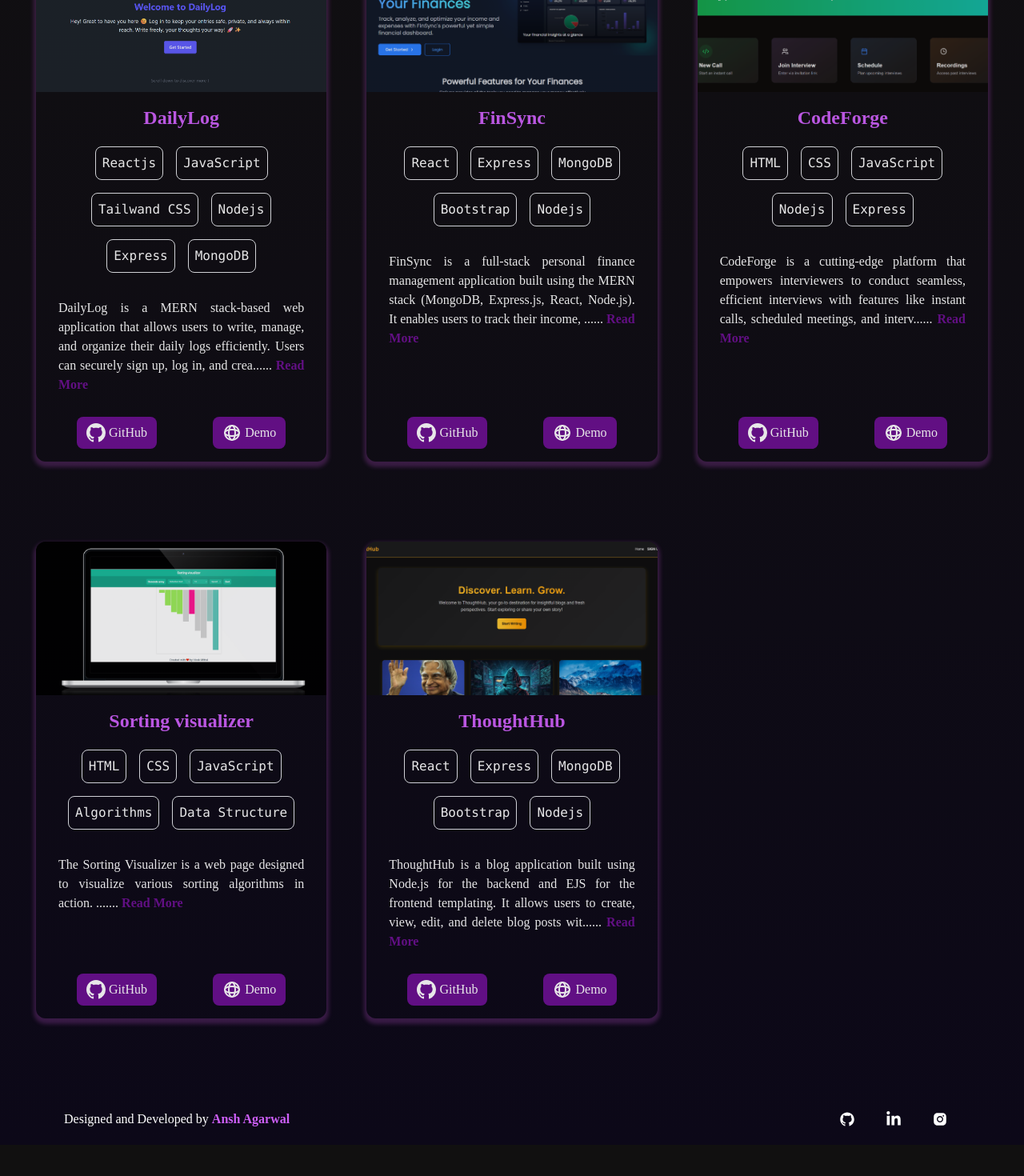
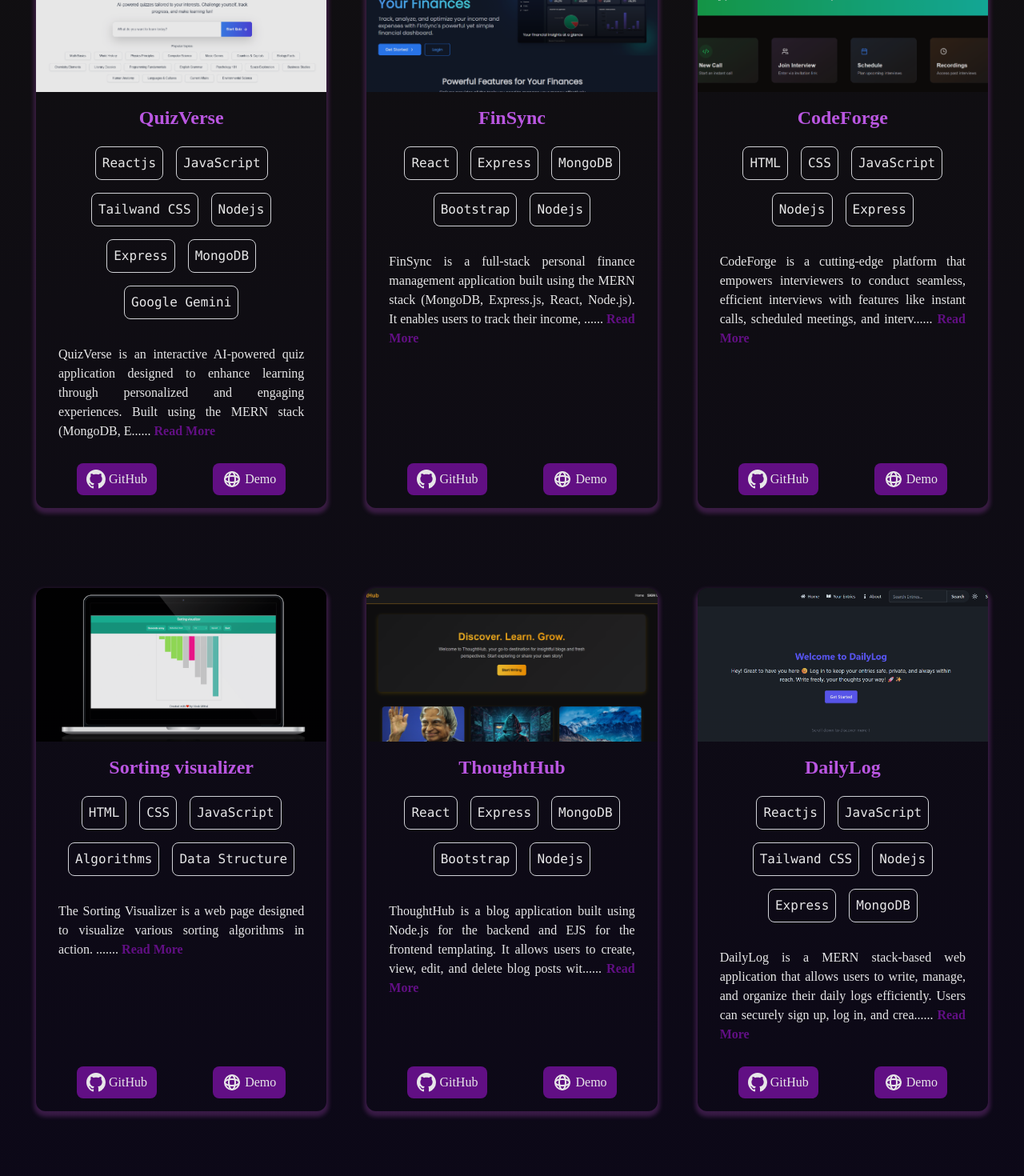
Before and after one commit to Ansh212121/Portfolio, a React (Create React App) app: page /project in a window 1280 px wide. Shown: the part 320-1790 px from the top of the page at 80% size. Before the commit the page ends 1751 px from the top, so only its background shows below. Built offline with nearby package versions, Linux system fonts and the light colour scheme.

Commit message:
some changes

```diff
--- a/src/components/Navbar.js
+++ b/src/components/Navbar.js
@@ -170,7 +170,7 @@ const Navbar = () => {
                               ? "text-[#cd5ff8] font-bold"
                               : ""
                           } hover:text-[#cd5ff8] flex items-center`}
-                          href="https://drive.google.com/file/d/1zd4WZmwB68JWYKrl3hHfXbExakT7BI17/view?usp=sharing"
+                          href="https://drive.google.com/file/d/1TsJ3fROWG6SrKHuK7jyDtx_p6wmpxAln/view?usp=sharing"
                           target="_blank"
                           rel="noreferrer"
                         >
--- a/src/data/ProjectData.js
+++ b/src/data/ProjectData.js
@@ -3,14 +3,14 @@ import sorting from "../assets/weatherApp.png";
 import codeforge from "../assets/codeforge.png";
 import dailylog from "../assets/dailylog.png";
 import FinSync2 from "../assets/FinSync2.png";
+import QuizVerse from  "../assets/QuizVerse.png";
 
 const ProjectData = [
   {
     id: 1,
-    title: "DailyLog",
-    imgPath: dailylog,
-    description:
-      "DailyLog is a MERN stack-based web application that allows users to write, manage, and organize their daily logs efficiently. Users can securely sign up, log in, and create personal entries with the ability to edit or delete them anytime. Each log can optionally include a mood tag, adding a personal touch without being the main focus. With a clean and responsive interface built in React, a robust backend powered by Node.js and Express, and MongoDB for seamless data storage, DailyLog offers a smooth and intuitive journaling experience for everyday use.",
+    title: "QuizVerse",
+    imgPath: QuizVerse,
+    description:"QuizVerse is an interactive AI-powered quiz application designed to enhance learning through personalized and engaging experiences. Built using the MERN stack (MongoDB, Express, React, Node.js), it allows users to sign up, log in, and take quizzes tailored to their selected topics and difficulty levels. With secure authentication and validation, user data is protected and sessions are managed via local storage. QuizVerse tracks performance, offering insightful feedback to help learners improve. The UI is fully responsive, supports dark mode, and ensures a smooth user experience. Its mission is to make learning accessible, effective, and enjoyable for students and lifelong learners alike.",
     technologies: [
       "Reactjs",
       "JavaScript",
@@ -18,9 +18,10 @@ const ProjectData = [
       "Nodejs",
       "Express",
       "MongoDB",
+      "Google Gemini",
     ],
-    link: "https://github.com/Ansh212121/DailyLog",
-    demo: "https://daily-log-smoky.vercel.app/",
+    link: "https://github.com/Ansh212121/QuizVerse_Client",
+    demo: "https://quiz-verse-client.vercel.app/",
   },
   {
      id: 2,
@@ -60,6 +61,23 @@ const ProjectData = [
     link: "https://github.com/Ansh212121/ThoughtHub",
     demo: "https://thoughthub-bg5m.onrender.com/",
   },
+  {
+    id: 1,
+    title: "DailyLog",
+    imgPath: dailylog,
+    description:
+      "DailyLog is a MERN stack-based web application that allows users to write, manage, and organize their daily logs efficiently. Users can securely sign up, log in, and create personal entries with the ability to edit or delete them anytime. Each log can optionally include a mood tag, adding a personal touch without being the main focus. With a clean and responsive interface built in React, a robust backend powered by Node.js and Express, and MongoDB for seamless data storage, DailyLog offers a smooth and intuitive journaling experience for everyday use.",
+    technologies: [
+      "Reactjs",
+      "JavaScript",
+      "Tailwand CSS",
+      "Nodejs",
+      "Express",
+      "MongoDB",
+    ],
+    link: "https://github.com/Ansh212121/DailyLog",
+    demo: "https://daily-log-smoky.vercel.app/",
+  },
 
 ];
 
```
Also changed, not shown: src/assets/QuizVerse.png (added).
